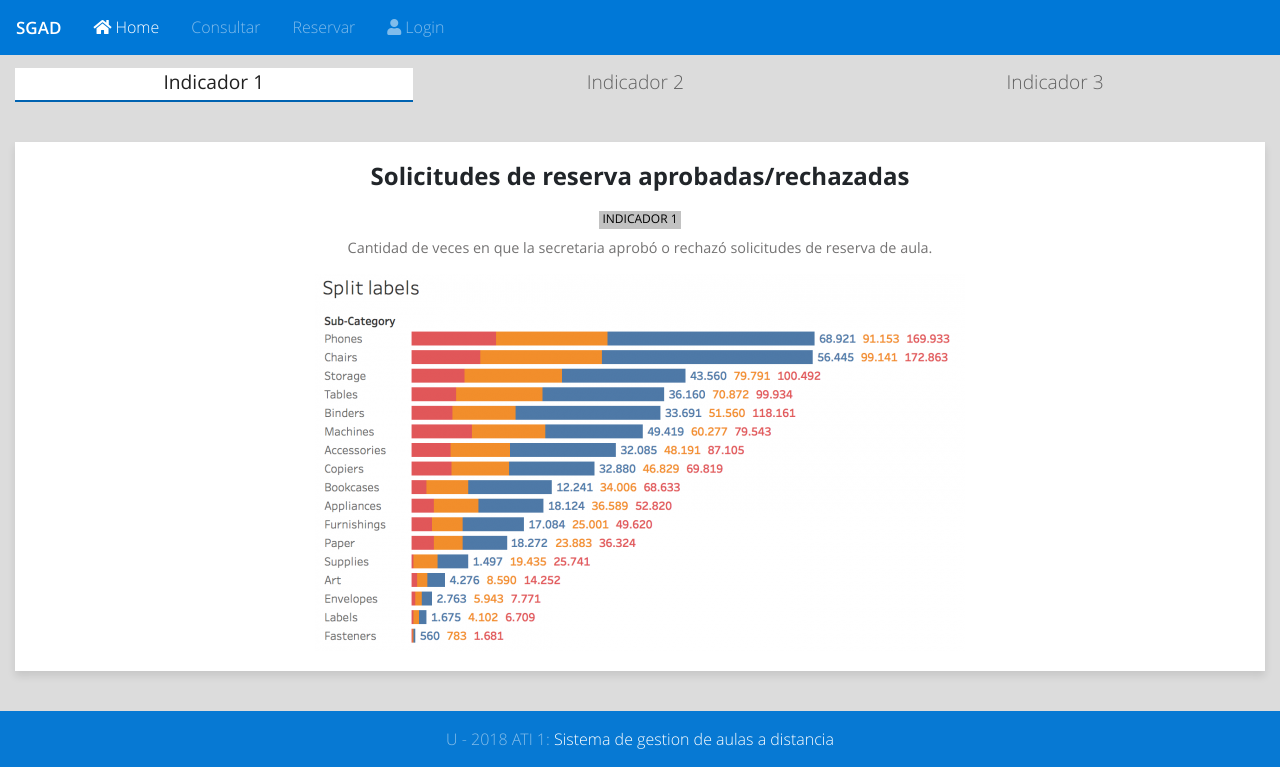
After one commit to gestionaulas/gestionaulas.github.io, a Flask app: template SGDA/templates/indicators.html in a window 1280 px wide. The commit adds this page. Shown: the part 455-1222 px from the top of the page. Run offline with Flask 2, Linux system fonts and the light colour scheme; the template is opened without the code that fills it, so the values that code supplies are empty; some libraries are stand-ins or nearby versions.

Commit message:
Johanna/indicadores

```diff
--- /dev/null
+++ b/SGDA/templates/indicators.html
@@ -0,0 +1,92 @@
+{% extends "layout.html" %}
+{% block content %}
+
+<div style="margin-top: 1%">
+  <ul class="nav nav-tabs nav-fill fluent-tabs" id="exampleTabsFill" role="tablist" style="margin-bottom: 0px">
+  <li class="nav-item">
+    <a class="nav-link active" id="exampleHomeFill" data-toggle="tab" href="#linkHomeFill" role="tab" aria-controls="linkHomeFill"
+      aria-selected="true">Indicador 1</a>
+  </li>
+  <li class="nav-item">
+    <a class="nav-link" id="exampleProfileFill" data-toggle="tab" href="#linkProfileFill" role="tab" aria-controls="linkProfileFill"
+      aria-selected="false">Indicador 2</a>
+  </li>
+  <li class="nav-item">
+    <a class="nav-link" id="exampleContactFill" data-toggle="tab" href="#linkContactFill" role="tab" aria-controls="linkContactFill"
+      aria-selected="false">Indicador 3</a>
+  </li>
+</ul>
+<div class="tab-content" id="exampleTabsContentFill">
+  <div class="tab-pane fade show active" id="linkHomeFill" role="tabpanel" aria-labelledby="exampleHomeFill" style="margin-bottom: 0px">
+    <center>
+      <div class="card" >
+      <!--Card content-->
+      <div class="card-body">
+
+        <!--Title-->
+        <h4 class="card-title font-weight-bold">Solicitudes de reserva aprobadas/rechazadas</h4>
+        <!--Text-->
+        <span class="badge badge-secondary my-2">Indicador 1</span>
+        <p class="card-text">Cantidad de veces en que la secretaria aprobó o rechazó solicitudes de reserva de aula.</p>
+
+        <!--Card image-->
+      <div class="view">
+        <img src="../static/img/indicadores.png" class="card-img-botton" alt="photo">
+      </div>
+
+    </div>
+      </div>
+    </center>
+  </div>
+  <div class="tab-pane fade" id="linkProfileFill" role="tabpanel" aria-labelledby="exampleProfileFill">
+    <center>
+      <div class="card">
+        <!--Card content-->
+        <div class="card-body">
+
+          <!--Title-->
+          <h4 class="card-title font-weight-bold">Cantidad de veces de uso de aulas</h4>
+          <!--Text-->
+          <span class="badge badge-secondary my-2">Indicador 2</span>
+          <p class="card-text">Cantidad de veces en que se reservó un aula.</p>
+
+          <!--Card image-->
+        <div class="view">
+          <img src="../static/img/indicadores.png" class="card-img-botton" alt="photo">
+        </div>
+
+      </div>
+    </div>
+  </center>
+  </div>
+  <div class="tab-pane fade" id="linkContactFill" role="tabpanel" aria-labelledby="exampleContactFill">
+      <center>
+      <div class="card">
+        <!--Card content-->
+        <div class="card-body">
+
+          <!--Title-->
+          <h4 class="card-title font-weight-bold">Usuarios con más aulas reservadas</h4>
+          <!--Text-->
+          <span class="badge badge-secondary my-2">Indicador 3</span>
+          <p class="card-text">Usuarios que han reservado más aulas hasta este momento.</p>
+
+          <!--Card image-->
+        <div class="view">
+          <img src="../static/img/indicadores.png" class="card-img-botton" alt="photo">
+        </div>
+
+      </div>
+    </div>
+  </center>
+  </div>
+</div>
+</div>
+
+
+<!--Card-->
+
+
+<!--/.Card-->
+
+  {% endblock content %}
```
Also changed, not shown: SGDA/templates/recoverPassword.html (+1 -26 lines), SGDA/static/img/indicadores.png (added).
